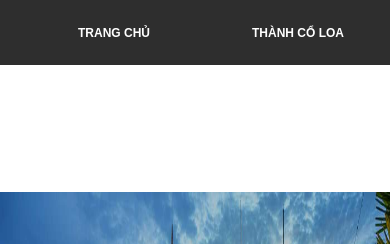
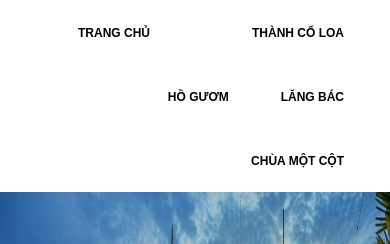
Before and after one commit to VinhFemboiz123/project-4-funix, a plain HTML site: page langbac.html in a window 390 px wide. Shown: the top 244 px of the page. Drawn offline with nearby package versions, Linux system fonts and the light colour scheme.

Commit message:
Thay đoiir

```diff
--- a/style.css
+++ b/style.css
@@ -56,6 +56,18 @@
   #pics img {
     width: 100%;
   }
+  #header a {
+    text-decoration: none;
+    color: white;
+    padding: 26px;
+ }
+ #header {
+  background-color: rgb(46, 46, 46);
+  height: 65px;
+}
+#header a:hover {
+  background-color: black;
+}
 }
 /* tablet */
 @media (min-width: 768px) and (max-width: 991px) {
@@ -94,6 +106,14 @@
     font-family: sans-serif;
     font-weight: bold;
   }
+  #header a {
+    text-decoration: none;
+    color: black;
+    padding: 26px;
+ }
+ #header a:hover {
+  background-color: gray;
+}
 }
 li {
   display: inline-block;
@@ -109,12 +129,6 @@ ul {
   right: 20px;
   margin-left: -20px;
 }
-
-#header a {
-   text-decoration: none;
-   color: white;
-   padding: 26px;
-}
 #desc{
   margin-left: 20px;
   font-family: sans-serif;
@@ -127,13 +141,6 @@ h3{
   overflow-y: scroll;
   overflow: hidden;
   background-color:rgba(243, 242, 242, 0.822);
-}
-#header {
-  background-color: rgb(46, 46, 46);
-  height: 65px;
-}
-#header a:hover {
-  background-color: black;
 }
 h2, h1, #banner p {
   font-family: lobster, sans-serif;
```
Also changed, not shown: index.html (+1 -1 lines).
